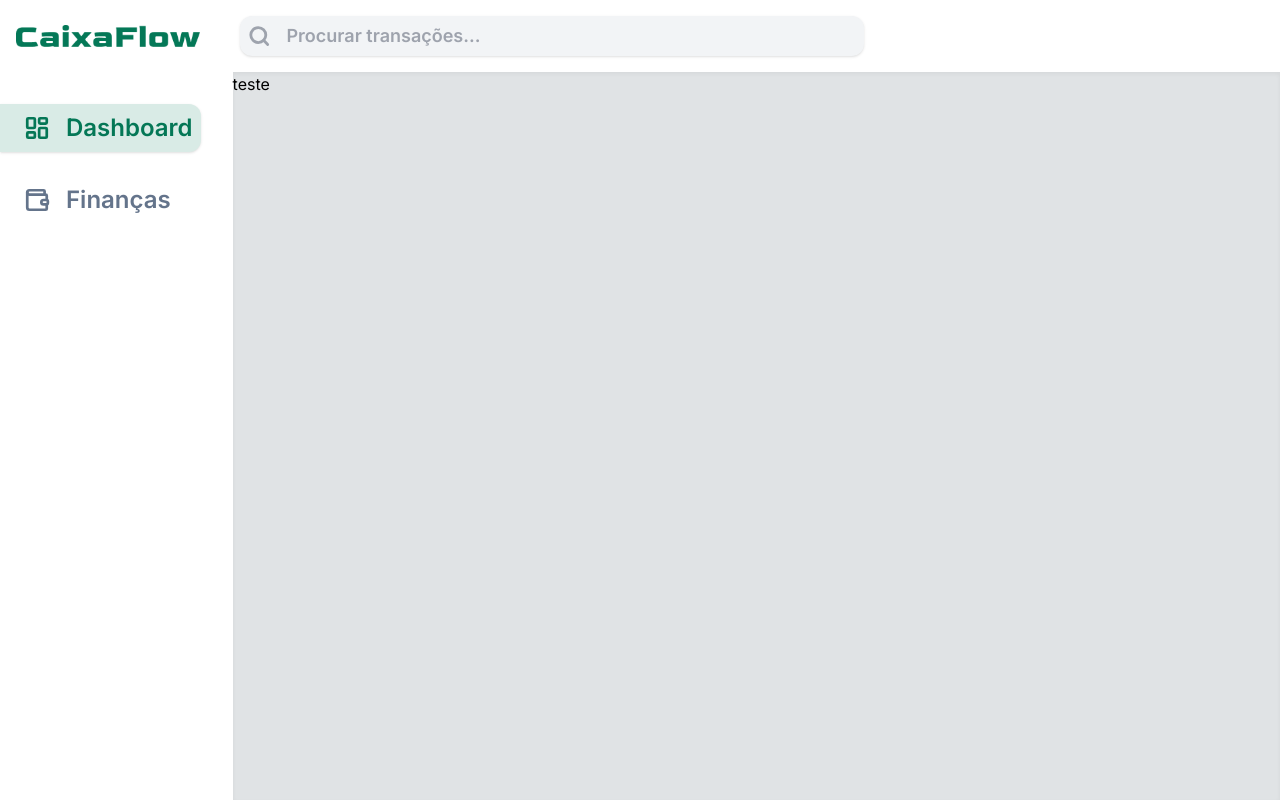
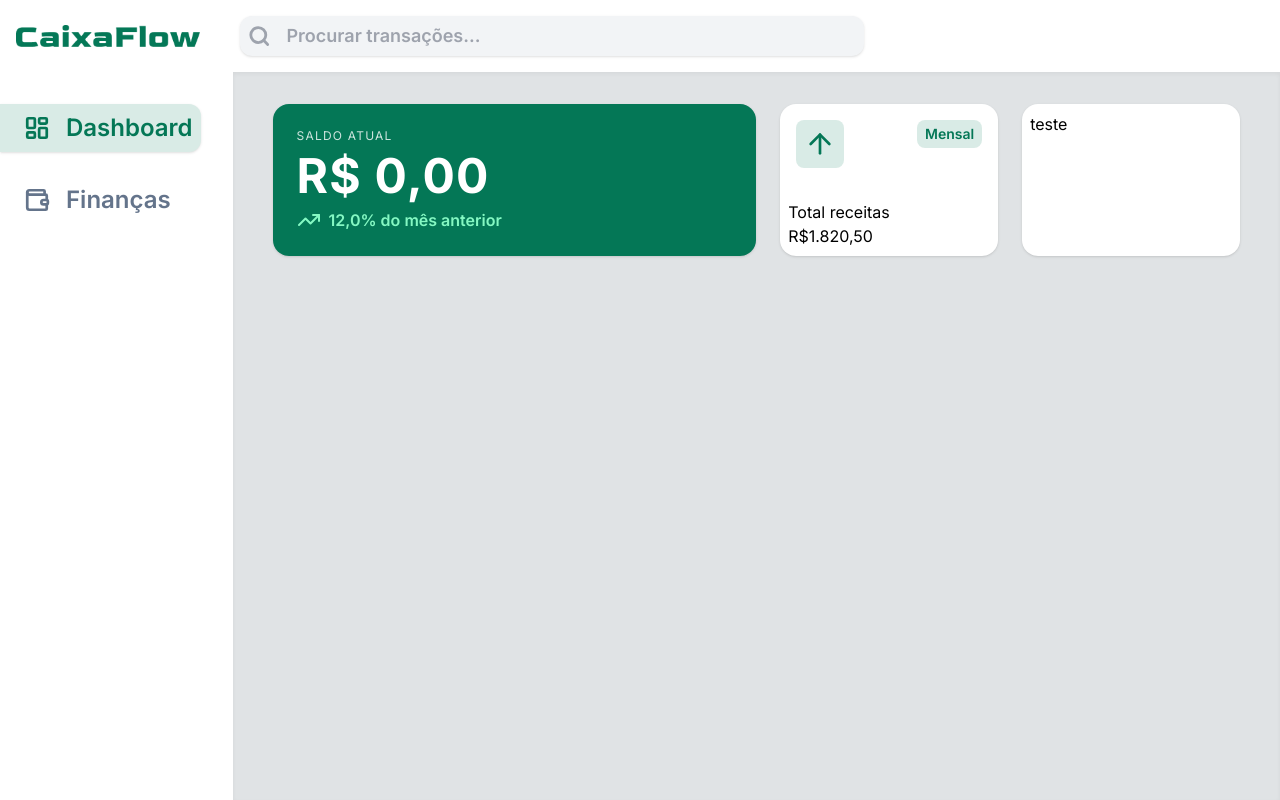
Before and after one commit to CaioSouza07/caixa-flow-web, a React (Vite) app: page / in a window 1280 px wide. Built offline with nearby package versions, Linux system fonts and the light colour scheme.

Commit message:
criado card para saldo e criando cards para revisão mensal

```diff
--- a/src/App.jsx
+++ b/src/App.jsx
@@ -1,15 +1,28 @@
+import { TrendingDown } from "lucide-react";
+import CardBalance from "./components/CardBalance";
 import Container from "./components/Container";
 import Header from "./components/Header";
 import Nav from "./components/Nav";
+import { useState } from "react";
+import Button from "./components/Button";
+import CardMonth from "./components/CardMonth";
 
 function App() {
+  const [balance, setBalance] = useState(0);
+  const [progress, setProsgress] = useState(12);
   return (
     <>
       <div className="h-screen w-screen flex flex-col font-inter">
         <Header />
         <div className="flex bg-black flex-1">
           <Nav />
-          <Container>teste</Container>
+          <Container>
+            <div className="flex gap-6">
+              <CardBalance balance={balance} progress={progress}></CardBalance>
+              <CardMonth variant={"income"} value={1820.5} />
+              <CardMonth variant={"expense"} value={1130.2} />
+            </div>
+          </Container>
         </div>
       </div>
     </>
--- /dev/null
+++ b/src/components/Button.jsx
@@ -0,0 +1,12 @@
+function Button({ colorText, colorBg, onSubmit, children }) {
+  return (
+    <button
+      className={` text-[${colorText}] bg-[${colorBg}] font-semibold p-2 rounded-xl shadow`}
+      onClick={onSubmit}
+    >
+      {children}
+    </button>
+  );
+}
+
+export default Button;
--- /dev/null
+++ b/src/components/CardBalance.jsx
@@ -0,0 +1,39 @@
+import { TrendingDown, TrendingUp } from "lucide-react";
+
+function CardBalance({ balance, progress }) {
+  return (
+    <div className="rounded-2xl shadow flex w-1/2 bg-[#047756]">
+      <div className="p-6 flex justify-between">
+        <div className="flex flex-col gap-2">
+          <p className="text-white/80 tracking-widest text-xs">SALDO ATUAL</p>
+          <h1 className="text-white font-bold text-5xl tracking-wide">{`R$ ${balance.toLocaleString(
+            "pt-BR",
+            {
+              minimumFractionDigits: 2,
+              maximumFractionDigits: 2,
+            },
+          )}`}</h1>
+          {progress <= 0 ? (
+            <div className="flex items-center gap-2 text-[#FF6467]">
+              <TrendingDown />
+              <p
+                className="
+                    font-semibold"
+              >{`${progress.toLocaleString("pt-BR", { minimumFractionDigits: 1, maximumFractionDigits: 1 })}% do mês anterior`}</p>
+            </div>
+          ) : (
+            <div className="flex items-center gap-2 text-[#85F8C3]">
+              <TrendingUp />
+              <p
+                className="
+                    font-semibold"
+              >{`${progress.toLocaleString("pt-BR", { minimumFractionDigits: 1, maximumFractionDigits: 1 })}% do mês anterior`}</p>
+            </div>
+          )}
+        </div>
+      </div>
+    </div>
+  );
+}
+
+export default CardBalance;
--- /dev/null
+++ b/src/components/CardMonth.jsx
@@ -0,0 +1,35 @@
+import { ArrowUp } from "lucide-react";
+import CardBalance from "./CardBalance";
+
+function CardMonth({ variant, value }) {
+  return (
+    <div className="rounded-2xl shadow flex flex-1 bg-white p-2">
+      {variant === "income" ? (
+        <div className="flex flex-col w-full justify-between">
+          <div className="flex justify-between items-start w-full text-[#047756] font-semibold p-2">
+            <div className="bg-[#047756]/15 rounded-lg p-2">
+              <ArrowUp size={32} />
+            </div>
+            <div className="bg-[#047756]/15 rounded-lg p-2 pt-1 pb-1 text-sm">
+              <p>Mensal</p>
+            </div>
+          </div>
+          <div>
+            <p>Total receitas</p>
+            <h2>
+              R$
+              {value.toLocaleString("pt-BR", {
+                minimumFractionDigits: 2,
+                maximumFractionDigits: 2,
+              })}
+            </h2>
+          </div>
+        </div>
+      ) : (
+        <p>teste</p>
+      )}
+    </div>
+  );
+}
+
+export default CardMonth;
--- a/src/components/Container.jsx
+++ b/src/components/Container.jsx
@@ -1,7 +1,9 @@
 function Container({ children }) {
   return (
     <>
-      <div className="bg-[#E0E3E5] shadow-inner h-full w-full">{children}</div>
+      <div className="bg-[#E0E3E5] shadow-inner h-full w-full p-8 pl-10 pr-10">
+        {children}
+      </div>
     </>
   );
 }
--- a/src/main.jsx
+++ b/src/main.jsx
@@ -3,7 +3,6 @@ import { createRoot } from "react-dom/client";
 import "./index.css";
 import App from "./App.jsx";
 import { createBrowserRouter, RouterProvider } from "react-router";
-import { Router } from "lucide-react";
 
 const router = createBrowserRouter([
   {
```
